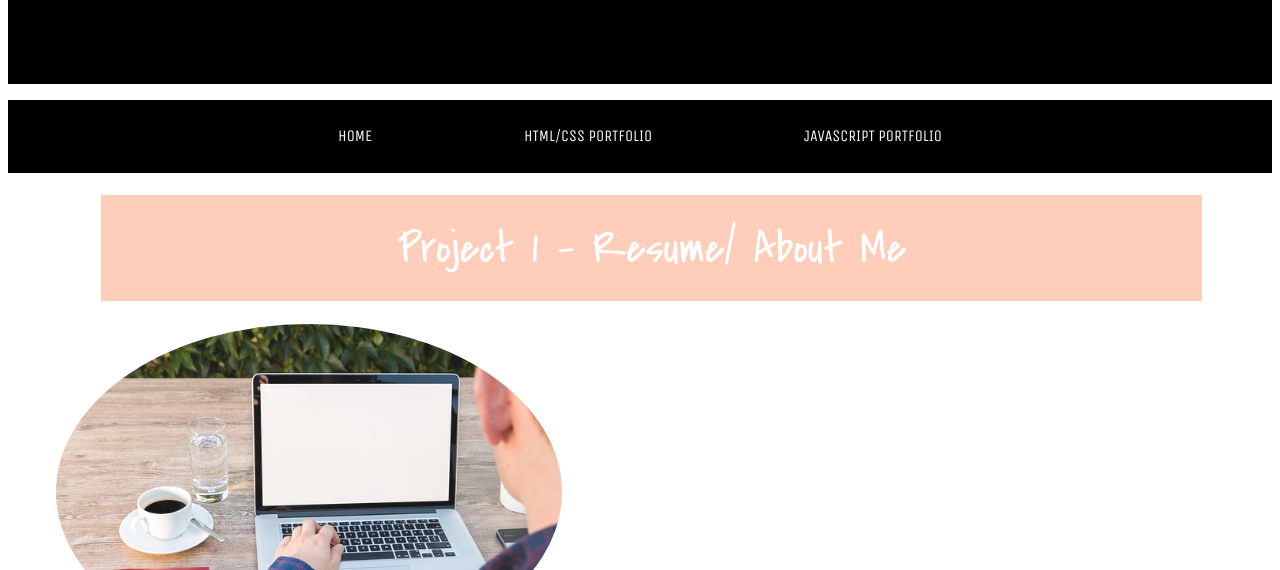
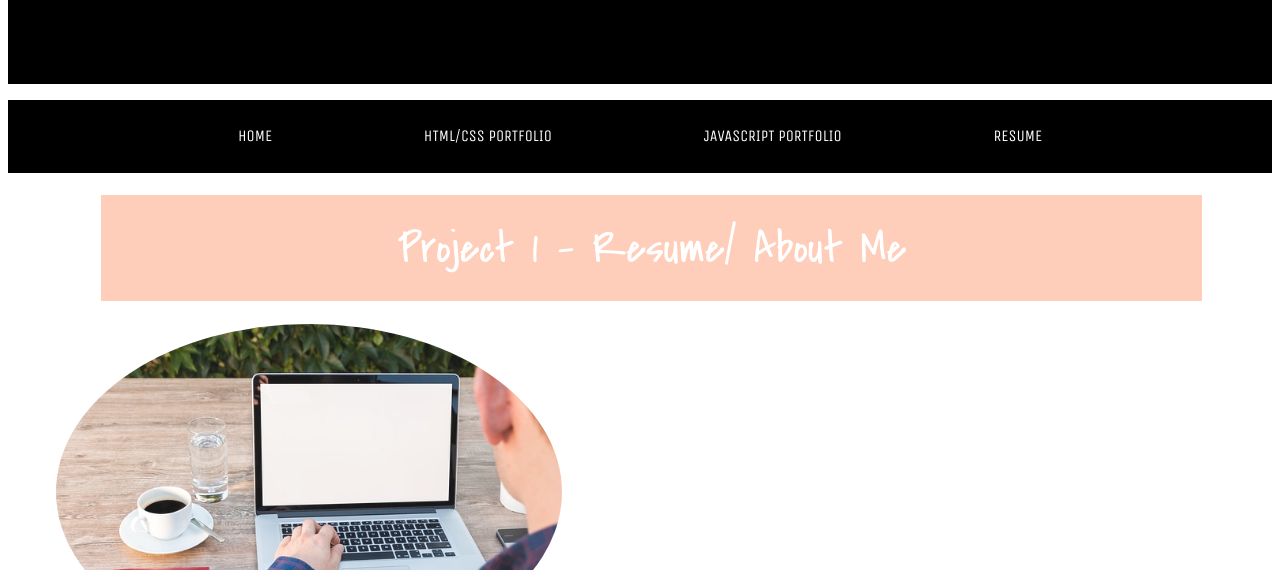
Before and after one commit to vmontielmg/vmontielmg.github.io, a plain HTML site: page portfolio.html in a window 1280 px wide. Shown: the part 230-800 px from the top of the page. Drawn offline with nearby package versions, Linux system fonts and the light colour scheme.

Commit message:
added tab on nav bar for consistency

```diff
--- a/portfolio.html
+++ b/portfolio.html
@@ -14,6 +14,7 @@
                 <li> <a href="index.html"> HOME </a> </li>
                 <li> <a href="portfolio.html"> HTML/CSS PORTFOLIO </a> </li>
                 <li> <a href="portfolio2.html"> JAVASCRIPT PORTFOLIO </a></li>
+                <li> <a href="montielv_01.pdf" target="_blank"> RESUME </a></li>
             </ul>
         </nav>
     </body>
```
Also changed, not shown: portfolio2.html (+1 -0 lines).
